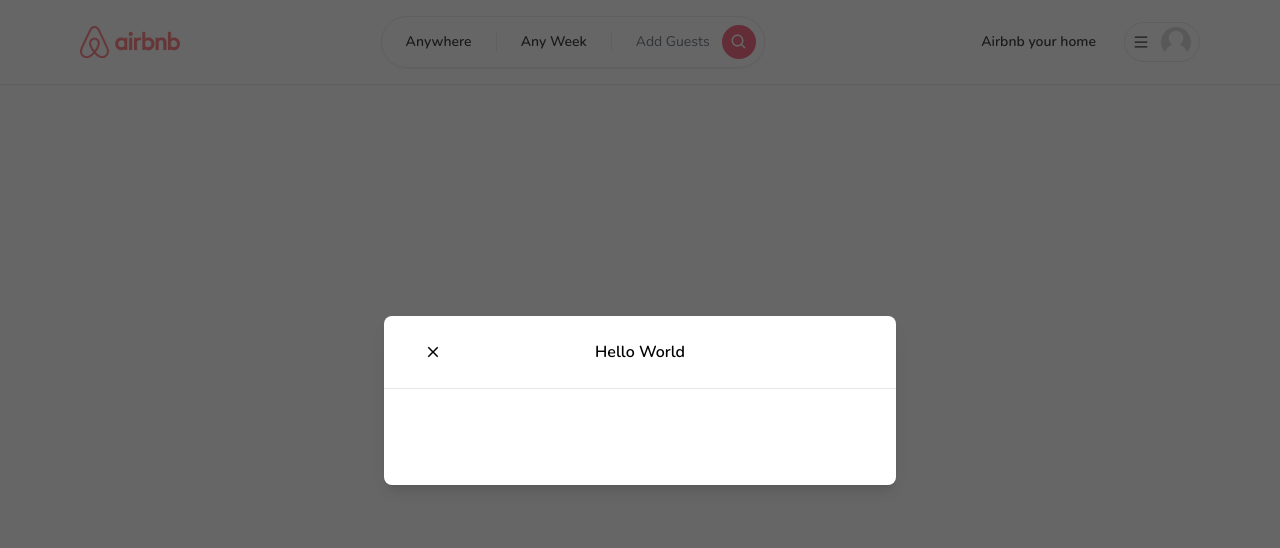
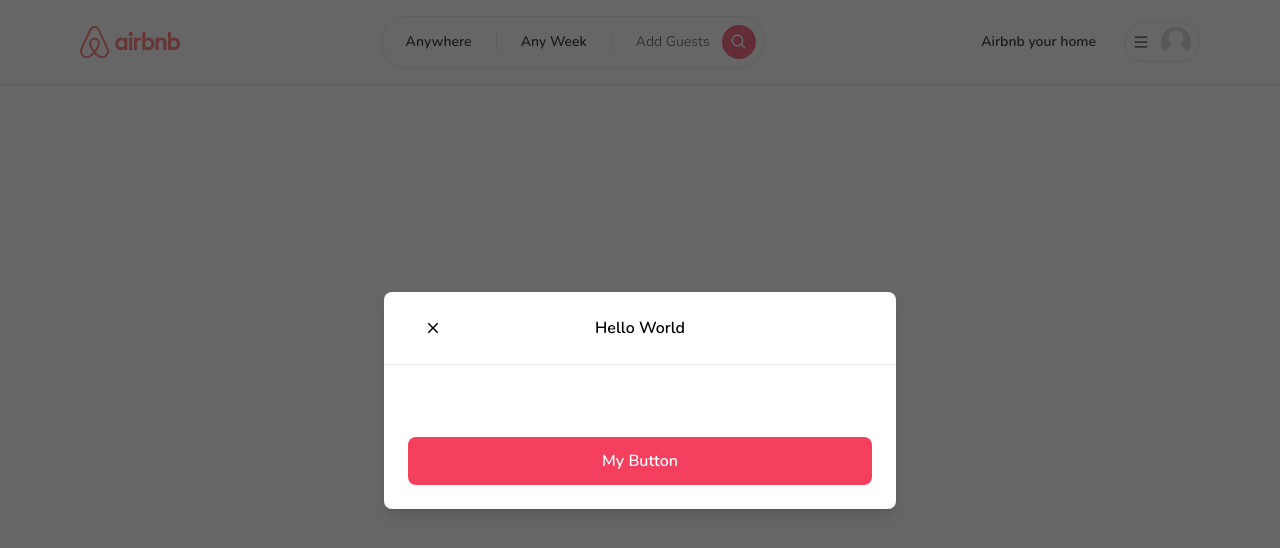
Before and after one commit to DevVineWebDesign/airbnb-app, a Next.js app in the folder airbnb-app/: page / in a window 1280 px wide. Shown: the top 548 px of the page. Built offline with nearby package versions, Linux system fonts and the light colour scheme.

Commit message:
4/11/2023 11:38

```diff
--- a/airbnb-app/app/components/Button.tsx
+++ b/airbnb-app/app/components/Button.tsx
@@ -10,11 +10,34 @@
   icon?: IconType;
 }
 
-
-const Button = () => {
+const Button: React.FC<ButtonProps> = ({
+  label,
+  onClick,
+  disabled,
+  outline,
+  small,
+  icon
+}) => {
   return (
-    <button></button>
-  );
+    <button className={`
+      relative
+      disabled:opacity-70
+      disabled:cursor-not-allowed
+      rounded-lg
+      hover:opacity-80
+      transition
+      w-full
+      ${outline ? 'bg-white' : 'bg-rose-500'}
+      ${outline ? 'border-black' : 'border-rose-500'}
+      ${outline ? 'text-black' : 'text-white'}
+      ${small ? 'py-1' : 'py-3'}
+      ${small ? 'text-sm' : 'text-md'}
+      ${small ? 'font-light' : 'font-semibold'}
+    `}>
+      {label}
+    </button>
+    );
 }
 
+
 export default Button;
--- a/airbnb-app/app/components/modals/Modal.tsx
+++ b/airbnb-app/app/components/modals/Modal.tsx
@@ -99,7 +99,7 @@
               {/* Footer */}
               <div className="flex flex-col gap-2 p-6">
                 <div className="flex flex-row items-center gap-4 w-full">
-                  <Button />
+                  <Button label="My Button" />
                 </div>
               </div>
             </div>
```
